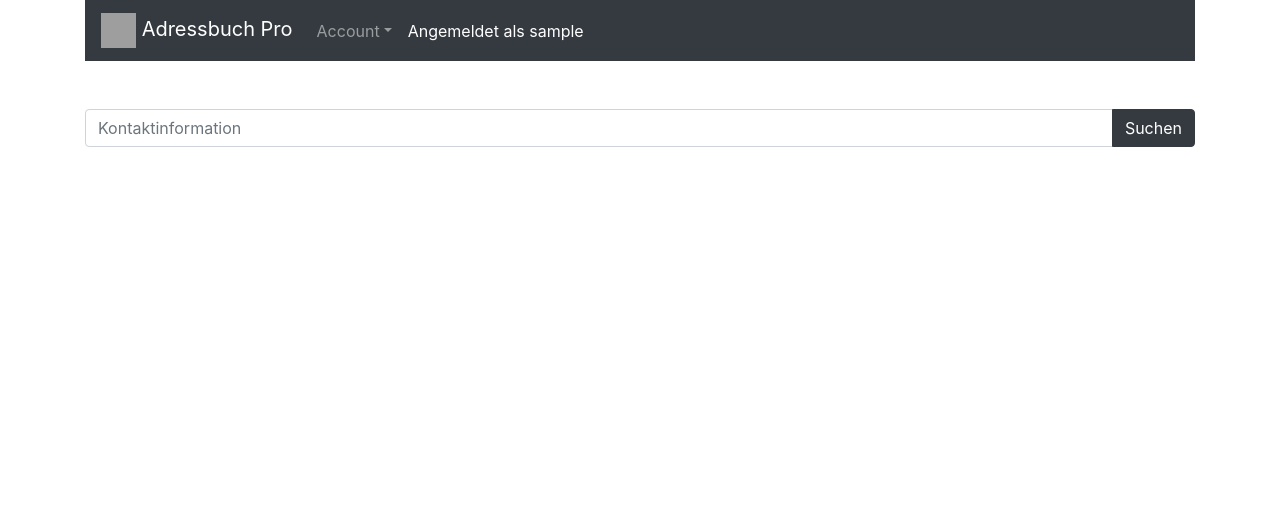
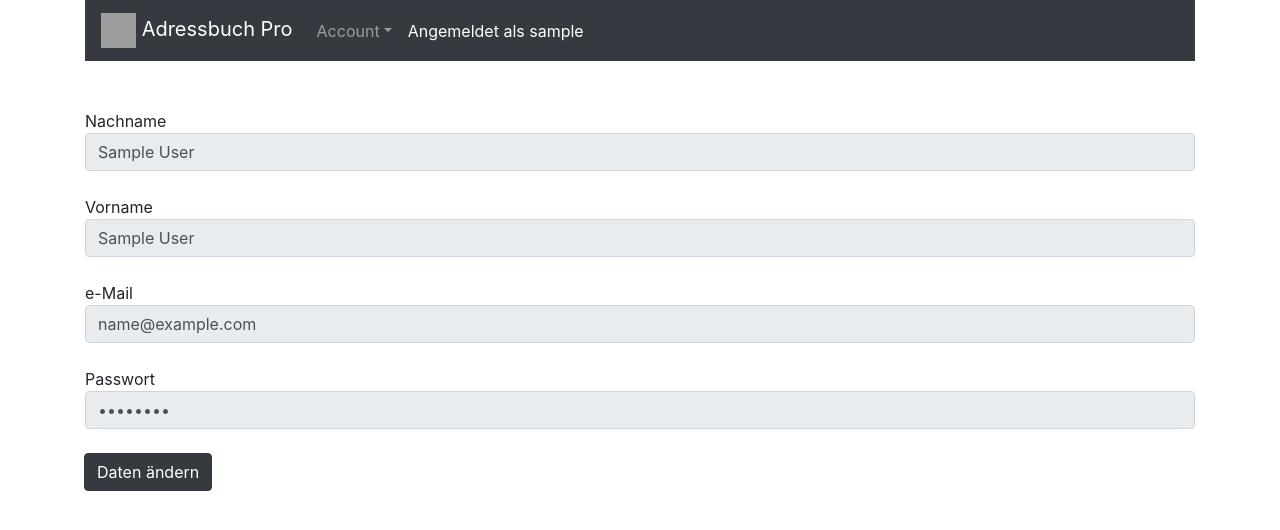
Before and after one commit to samuelgfeller/Adressbuch, a PHP site: page /user_info.php in a window 1280 px wide. Shown: the top 530 px of the page. Run offline with PHP 8.4, Linux system fonts and the light colour scheme; the visitor is signed in with stand-in values (Sample User, id 1); grey boxes are pictures that could not be loaded.

Commit message:
user_info

```diff
--- a/php/user_info.php
+++ b/php/user_info.php
@@ -26,6 +26,35 @@
                     <ul class="navbar-nav mr-auto ">
 
                         <?php
+                        if(empty($error))
+                        {
+
+                            $query = "SELECT * FROM users WHERE username = ?";
+
+                            $stmt = $mysqli->prepare($query);
+                            $stmt->bind_param('s', $_SESSION['username']);
+                            $stmt->execute();
+
+                            $result = $stmt->get_result();
+
+                            while($user = $result->fetch_assoc())
+                            {
+                                if($user['username'] === $_SESSION['username'])
+                                {
+                                    $lastname = $user['lastname'];
+                                    $firstname = $user['firstname'];
+                                    $email = $user['email'];
+
+                                }
+                                else
+                                {
+                                    $error = '  Benutzername oder Password falsch!';
+                                }
+                            }
+                        }
+
+
+
                             //handle navigation items for user and guests
                             if(isset($_SESSION['loggedin']) && $_SESSION['loggedin'] === true)
                                 echo '<li class="nav-item dropdown">
@@ -54,36 +83,40 @@
             <br>
             <br>
             <div class="container">
-                <form method="post" action="">
-                    <div class="input-group mb-3">
-                        <input type="text" class="form-control" name="search_text" placeholder="Kontaktinformation" aria-label="Kontaktinformation" aria-describedby="button-addon2">
+                <form method="post" id="sub" action="">
+
+
+                        <a>Nachname</a>
+                        <input type="text" class="form-control" id="nchnm" disabled=true name="change_lastname" value="<?php echo $lastname;?>" aria-label="Kontaktinformation" aria-describedby="button-addon2"><br />
+                        <a>Vorname</a>
+                        <input type="text" class="form-control" id="vornm" disabled=true name="change_firstname" value="<?php echo $firstname?>" aria-label="Kontaktinformation" aria-describedby="button-addon2"><br />
+                        <a>e-Mail</a>
+                        <input type="text" class="form-control" id="mail" disabled=true name="search_mail" value="<?php echo $email?>" aria-label="Kontaktinformation" aria-describedby="button-addon2"><br />
+                        <a>Passwort</a>
+                        <input type="password" class="form-control" id="psw" disabled=true name="search_text" value="Passwort" aria-label="Kontaktinformation" aria-describedby="button-addon2"><br />
+
+
                         <div class="input-group-append">
-                            <input type="submit" class="btn btn-dark" name="Suchen" value="Suchen" id="button-addon2"></button>
+                            <input type="submit" class="btn btn-dark" name="Suchen" value="Daten ändern" id="button-change"></button>
                         </div>
-                    </div>
+
+
                 </form>
-                <?php
-                    //add contact
-                    if(isset($_SESSION['loggedin']) && $_SESSION['loggedin'] === true)
-                    {
-                          echo '';
-                    }
-
-                    if(isset($_POST['firstname']) && isset($_POST['lastname']) && isset($_POST['email']))
-                    {
-                        //daten validieren usw
-                        echo $_POST['new_contact_data'];
-                        $_POST['new_contact_data'] = array();
-                    }
-                ?>
-                <br>
+                <script>
+                    $("#sub").on("submit",function(){
+                        $("#nchnm").prop('disabled', false);
+                        $("#vornm").prop('disabled', false);
+                        $("#mail").prop('disabled', false);
+                        $("#psw").prop('disabled', false);
+                    })
+                </script>
                 <br>
                 <br>
                 <?php
                     //search contact
                     if(isset($_POST['search_text']))
                     {
-                        $search_text = htmlspecialchars(trim($_POST['search_text']));
+                      /*  $search_text = htmlspecialchars(trim($_POST['search_text']));
                         if(isset($search_text) && $search_text === "")
                             exit;
                         $query = "SELECT * FROM contacts";
@@ -125,7 +158,7 @@
                             echo '<td>'.$search_text.' konnte nicht gefunden werden!</td>';
                         echo '</tbody></table>';
                         if(isset($_POST['search_text']))
-                            $_POST['search_text'] = "";
+                            $_POST['search_text'] = ""; */
                     }
                 ?>
             </div>
```
